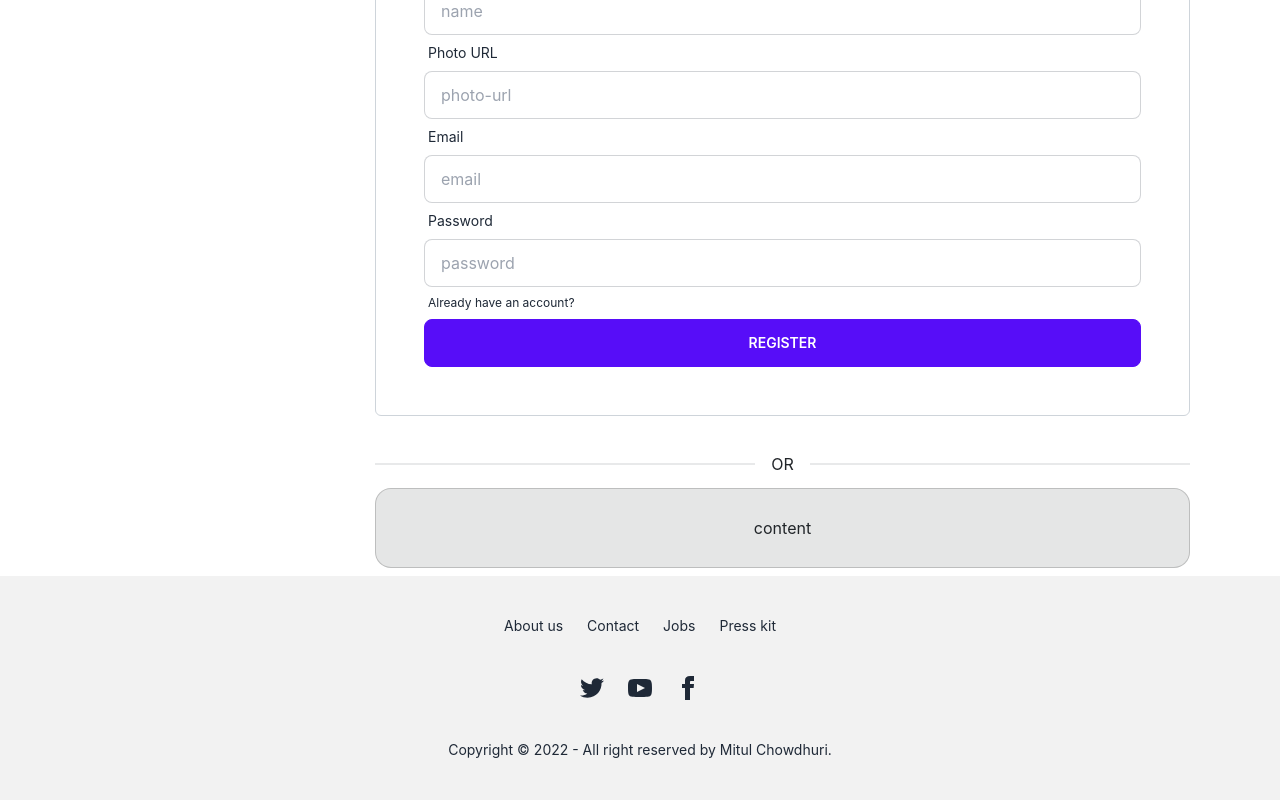
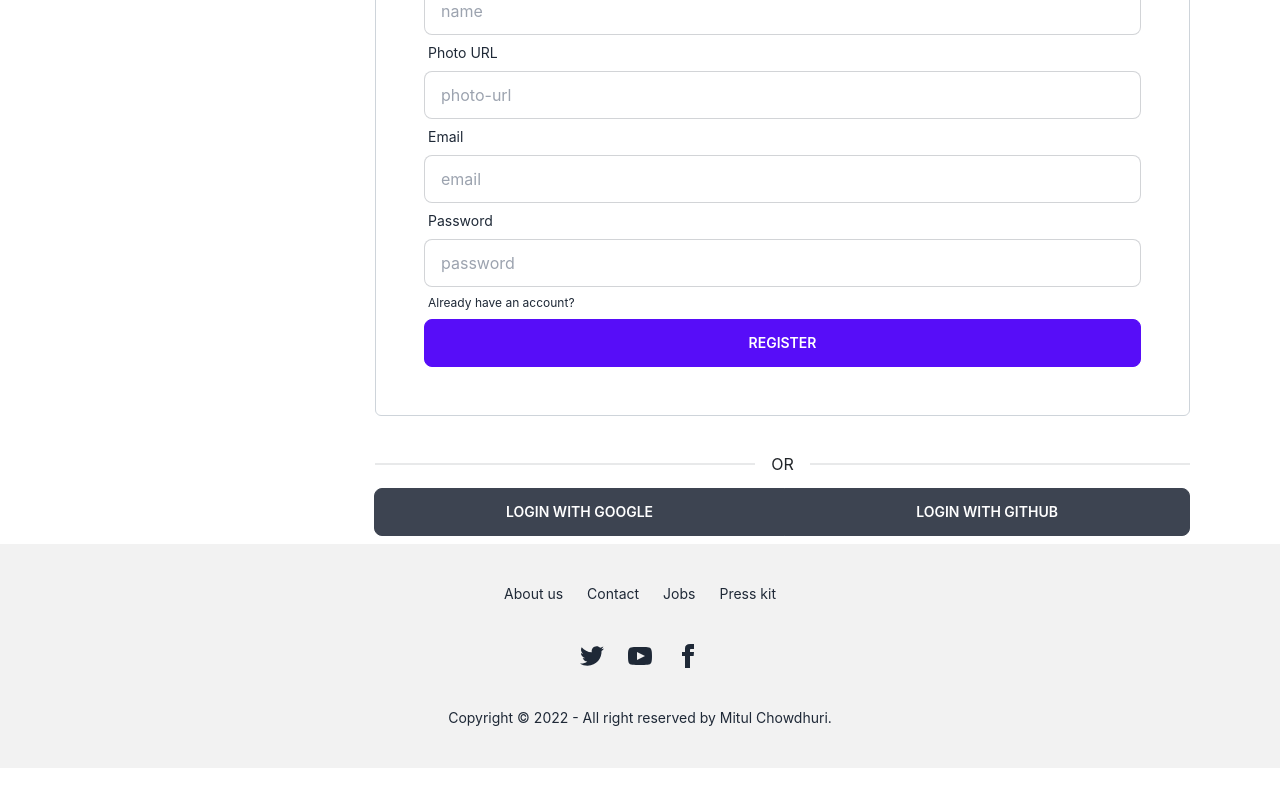
Before and after one commit to mitulchy07/Learn-portal-client-side, a React (Create React App) app: page /registration in a window 1280 px wide. Shown: the part 489-1289 px from the top of the page. After the commit the page ends 1257 px from the top, so only its background shows below. Built offline with nearby package versions, Linux system fonts and the light colour scheme; no server answers.

Commit message:
google and github button added

```diff
--- a/src/Pages/Shared/Login/Registration/Registration.js
+++ b/src/Pages/Shared/Login/Registration/Registration.js
@@ -48,8 +48,9 @@ const Registration = () => {
           </div>
         </div>
         <div className='divider'>OR</div>
-        <div className='grid h-20 card bg-base-300 rounded-box place-items-center'>
-          content
+        <div className='btn-group'>
+          <button className='btn '>Login with Google</button>
+          <button className='btn'>Login with Github</button>
         </div>
       </div>
     </div>
```
